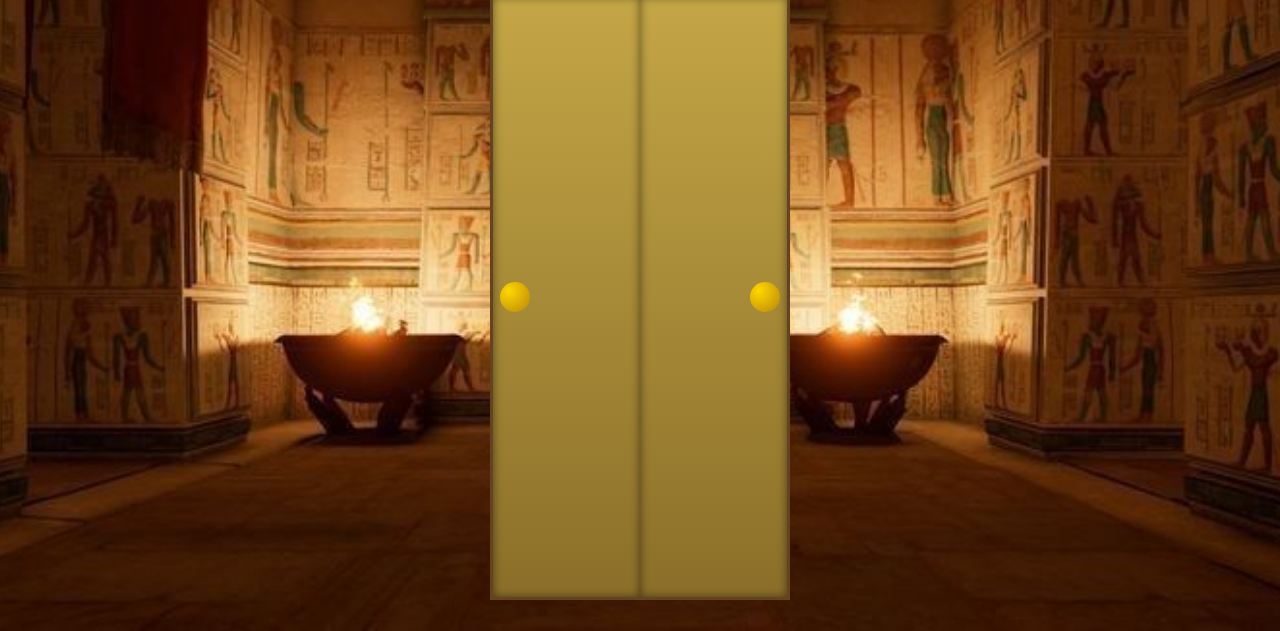
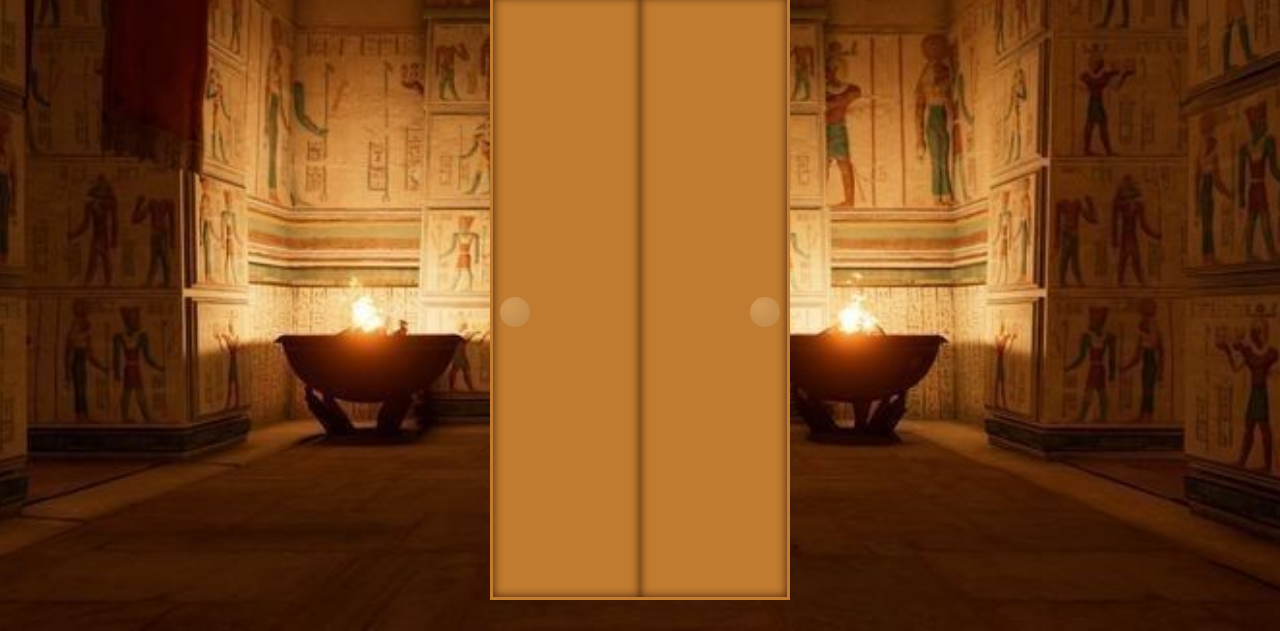
Before and after one commit to Dino-Nuggies45/Ode-to-Horus, a plain HTML site: page index.html in a window 1280 px wide. Shown: the part 169-800 px from the top of the page. Drawn offline with Linux system fonts and the light colour scheme.

Commit message:
playing around with these damn handles and I've decided they win this time

```diff
--- a/style.css
+++ b/style.css
@@ -7,7 +7,7 @@ body {
     align-items: center;
     background: radial-gradient(circle at top, #1b1b2f, #0f0f1a);
     font-family: Georgia, serif;
-    color: gold;
+    color: #b2a52c;
     overflow: hidden;
     background: url("images/temple-bg.jpg") no-repeat center center fixed;
     background-size: cover;
@@ -24,6 +24,7 @@ header.welcome-text h1 {
 }
 
 .welcome-text p {
+    text-align: center;
     font-size: 1.2rem;
 }
 
@@ -40,9 +41,9 @@ header.welcome-text h1 {
 .door {
     width: 50%;
     height: 100%;
-    background: linear-gradient(to bottom, #c4a646, #8b6f29);
-    border: 3px solid #654321;
-    box-shadow: inset 0 0 10px rgba(0,0,0,0.5);
+    background: #c07b30;
+    border: 3px solid #c07b30;
+    box-shadow: inset 0 0 10px rgb(66,28,7);
     transition: transform 2s ease;
     cursor: pointer;
 }
@@ -59,19 +60,20 @@ header.welcome-text h1 {
 .handle {
     width: 30px;
     height: 30px;
-    background: radial-gradient(circle at 30% 30%, #ffd700, #b8860b);
+    background: radial-gradient(circle at 30% 30%, #d49955, #bb874b);
     border-radius: 50%;
     position: absolute;
     top: 50%;
-    transform: translateY(-50%);
+
 }
 
 .left-door .handle {
-    right: 10px;
+    left: calc(100% - 40px);
+
 }
 
 .right-door .handle {
-    left: 10px;
+    right: calc(100% - 40px);
 }
 
 .open-left {
```
